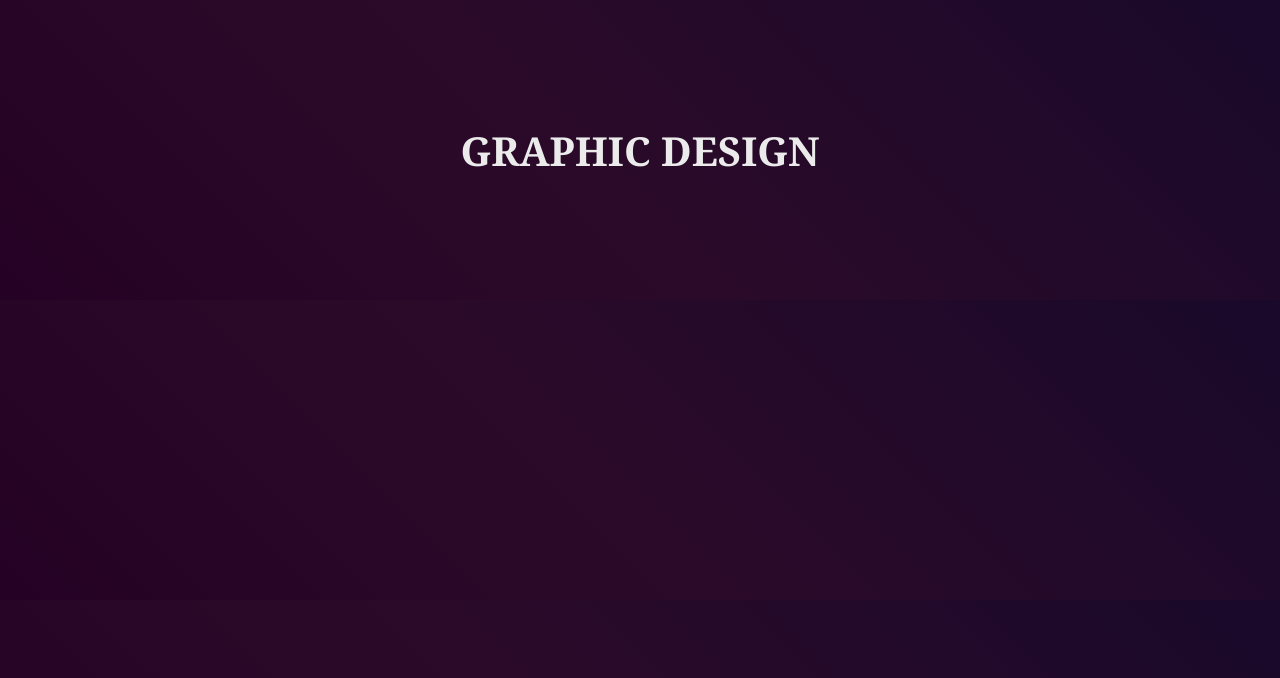
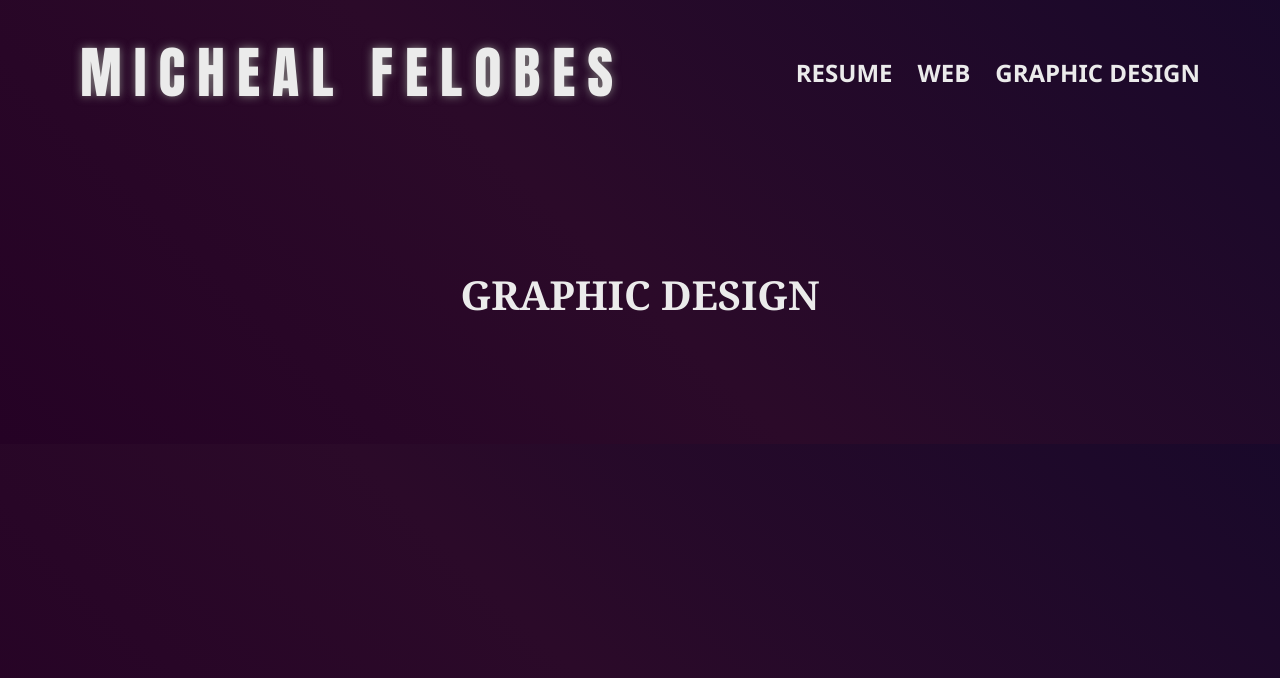
Before and after one commit to zuperzonic1/portfolio, a plain HTML site: page graphic-design.html in a window 1280 px wide. Drawn offline with Linux system fonts and the light colour scheme.

Commit message:
adding headers

```diff
--- a/graphic-design.html
+++ b/graphic-design.html
@@ -10,6 +10,25 @@
 </head>
 <body>
     <div class="cont">
+        <header>
+            <a href="/index.html"><h1 id="title1" class="title1">MICHEAL FELOBES</h1></a>
+
+            <nav>
+              <div>
+                <ul class="menu">
+                  <li>
+                    <a href="/resume.html">RESUME</a>
+                  </li>
+                  <li>
+                    <a href="/web-projects.html">WEB</a>
+                  </li>
+                  <li>
+                    <a href="/graphic-design.html">GRAPHIC DESIGN</a>
+                  </li>
+                </ul>
+              </div>
+            </nav>
+          </header>
         <div id="sect" class="ui">
           <h2>GRAPHIC DESIGN</h2>
         </div>
```
Also changed, not shown: index.html (+3 -3 lines), resume.html (+19 -0 lines), web-projects.html (+19 -0 lines).
